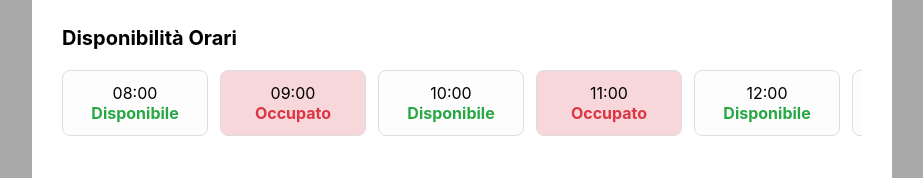
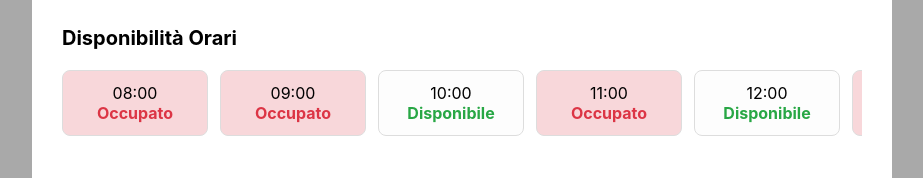
Before and after one commit to Emanuele0103/PlaySport, an Angular app in the folder PlaySportFE/: page /club/1 in a window 1280 px wide. Shown: the part 311-489 px from the top of the page, without its empty margins (178-1101 px from the left). Built offline with nearby package versions, Linux system fonts and the light colour scheme.

Commit message:
Improve Time in home and club details

```diff
--- a/PlaySportFE/src/app/club-details/club-details.component.ts
+++ b/PlaySportFE/src/app/club-details/club-details.component.ts
@@ -81,6 +81,8 @@ export class ClubDetailsComponent implements OnInit {
         images: ['assets/img/calcio1.jpg'],
         lat: 41.9028,
         lng: 12.4964,
+        orarioApertura: '08:00',
+        orarioChiusura: '22:00',
         calendar: [],
       },
       {
@@ -90,6 +92,8 @@ export class ClubDetailsComponent implements OnInit {
         images: ['assets/img/calcio2.jpg'],
         lat: 45.4642,
         lng: 9.19,
+        orarioApertura: '09:00',
+        orarioChiusura: '21:00',
         calendar: [],
       },
       {
@@ -99,51 +103,63 @@ export class ClubDetailsComponent implements OnInit {
         images: ['assets/img/padel1.jpg', 'assets/img/padel2.jpg'],
         lat: 40.8522,
         lng: 14.2681,
+        orarioApertura: '10:00',
+        orarioChiusura: '23:00',
         calendar: [],
       },
       {
         id: 4,
         name: 'Campo Padel 2',
         address: 'Via Firenze',
-        image: ['assets/img/padel2.jpg'],
+        images: ['assets/img/padel2.jpg'],
         lat: 43.7696,
         lng: 11.2558,
+        orarioApertura: '08:30',
+        orarioChiusura: '20:30',
         calendar: [],
       },
       {
         id: 5,
         name: 'Campo Tennis 1',
         address: 'Via Torino',
-        image: ['assets/img/tennis1.jpg'],
+        images: ['assets/img/tennis1.jpg'],
         lat: 45.0703,
         lng: 7.6869,
+        orarioApertura: '07:00',
+        orarioChiusura: '21:00',
         calendar: [],
       },
       {
         id: 6,
         name: 'Campo Tennis 2',
         address: 'Via Bologna',
-        image: ['assets/img/tennis2.jpg'],
+        images: ['assets/img/tennis2.jpg'],
         lat: 44.4949,
         lng: 11.3426,
+        orarioApertura: '08:00',
+        orarioChiusura: '22:00',
         calendar: [],
       },
       {
         id: 7,
         name: 'Campo Basket 1',
         address: 'Via Palermo',
-        image: ['assets/img/basket1.jpg'],
+        images: ['assets/img/basket1.jpg'],
         lat: 38.1157,
         lng: 13.3615,
+        orarioApertura: '09:00',
+        orarioChiusura: '20:00',
         calendar: [],
       },
       {
         id: 8,
         name: 'Campo Basket 2',
         address: 'Via Genova',
-        image: ['assets/img/basket2.jpg'],
+        images: ['assets/img/basket2.jpg'],
         lat: 44.4056,
         lng: 8.9463,
+        orarioApertura: '10:00',
+        orarioChiusura: '21:30',
         calendar: [],
       },
     ];
@@ -152,14 +168,31 @@ export class ClubDetailsComponent implements OnInit {
   }
 
   generateMockCalendar() {
-    const baseHour = 8;
+    const apertura = this.clubData.orarioApertura || '08:00';
+    const chiusura = this.clubData.orarioChiusura || '20:00';
+
+    const startHour = parseInt(apertura.split(':')[0], 10);
+    const endHour = parseInt(chiusura.split(':')[0], 10);
+
+    const now = new Date();
+    const selected = new Date(this.selectedDate);
+    const isToday = selected.toDateString() === now.toDateString();
+
     const slots = [];
-    for (let i = 0; i < 8; i++) {
+    for (let hour = startHour; hour < endHour; hour++) {
+      const label = `${hour.toString().padStart(2, '0')}:00`;
+
+      let isPast = false;
+      if (isToday && hour <= now.getHours()) {
+        isPast = true;
+      }
+
       slots.push({
-        hour: `${(baseHour + i).toString().padStart(2, '0')}:00`,
-        available: Math.random() > 0.3,
+        hour: label,
+        available: !isPast && Math.random() > 0.3,
       });
     }
+
     return slots;
   }
 
--- a/PlaySportFE/src/app/home/home.component.html
+++ b/PlaySportFE/src/app/home/home.component.html
@@ -58,6 +58,7 @@
           <div class="campo-info">
             <h3>{{ campo.name }}</h3>
             <p>{{ campo.address }}</p>
+            <p><strong>Orario:</strong> {{ campo.orarioApertura }} - {{ campo.orarioChiusura }}</p>
             <button [routerLink]="['/club', campo.id]">Prenota</button>
           </div>
         </div>
--- a/PlaySportFE/src/app/home/home.component.ts
+++ b/PlaySportFE/src/app/home/home.component.ts
@@ -9,6 +9,8 @@ interface Campo {
   name: string;
   address: string;
   img: string;
+  orarioApertura: string;
+  orarioChiusura: string;
 }
 
 interface User {
@@ -84,12 +86,16 @@ export class HomeComponent implements OnInit {
           name: 'Campo Calcio 1',
           address: 'Via Roma',
           img: 'calcio1.jpg',
+          orarioApertura: '08:00',
+          orarioChiusura: '22:00',
         },
         {
           id: 2,
           name: 'Campo Calcio 2',
           address: 'Via Milano',
           img: 'calcio2.jpg',
+          orarioApertura: '09:00',
+          orarioChiusura: '21:00',
         },
       ],
       padel: [
@@ -98,12 +104,16 @@ export class HomeComponent implements OnInit {
           name: 'Campo Padel 1',
           address: 'Via Napoli',
           img: 'padel1.jpg',
+          orarioApertura: '10:00',
+          orarioChiusura: '23:00',
         },
         {
           id: 4,
           name: 'Campo Padel 2',
           address: 'Via Firenze',
           img: 'padel2.jpg',
+          orarioApertura: '09:00',
+          orarioChiusura: '22:00',
         },
       ],
       tennis: [
@@ -112,12 +122,16 @@ export class HomeComponent implements OnInit {
           name: 'Campo Tennis 1',
           address: 'Via Torino',
           img: 'tennis1.jpg',
+          orarioApertura: '07:00',
+          orarioChiusura: '20:00',
         },
         {
           id: 6,
           name: 'Campo Tennis 2',
           address: 'Via Bologna',
           img: 'tennis2.jpg',
+          orarioApertura: '08:00',
+          orarioChiusura: '21:00',
         },
       ],
       basket: [
@@ -126,12 +140,16 @@ export class HomeComponent implements OnInit {
           name: 'Campo Basket 1',
           address: 'Via Palermo',
           img: 'basket1.jpg',
+          orarioApertura: '10:00',
+          orarioChiusura: '22:00',
         },
         {
           id: 8,
           name: 'Campo Basket 2',
           address: 'Via Genova',
           img: 'basket2.jpg',
+          orarioApertura: '09:00',
+          orarioChiusura: '21:30',
         },
       ],
     };
```
